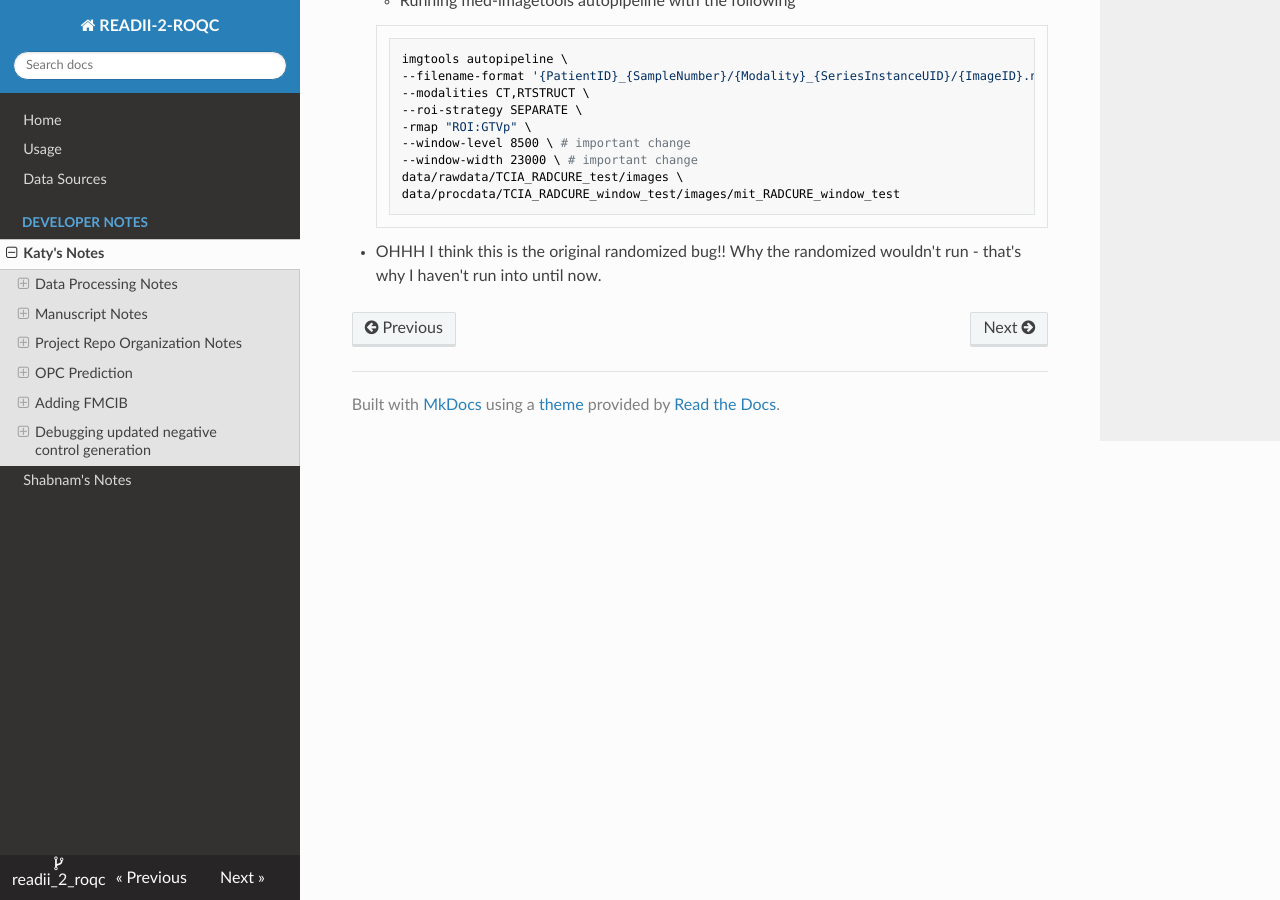
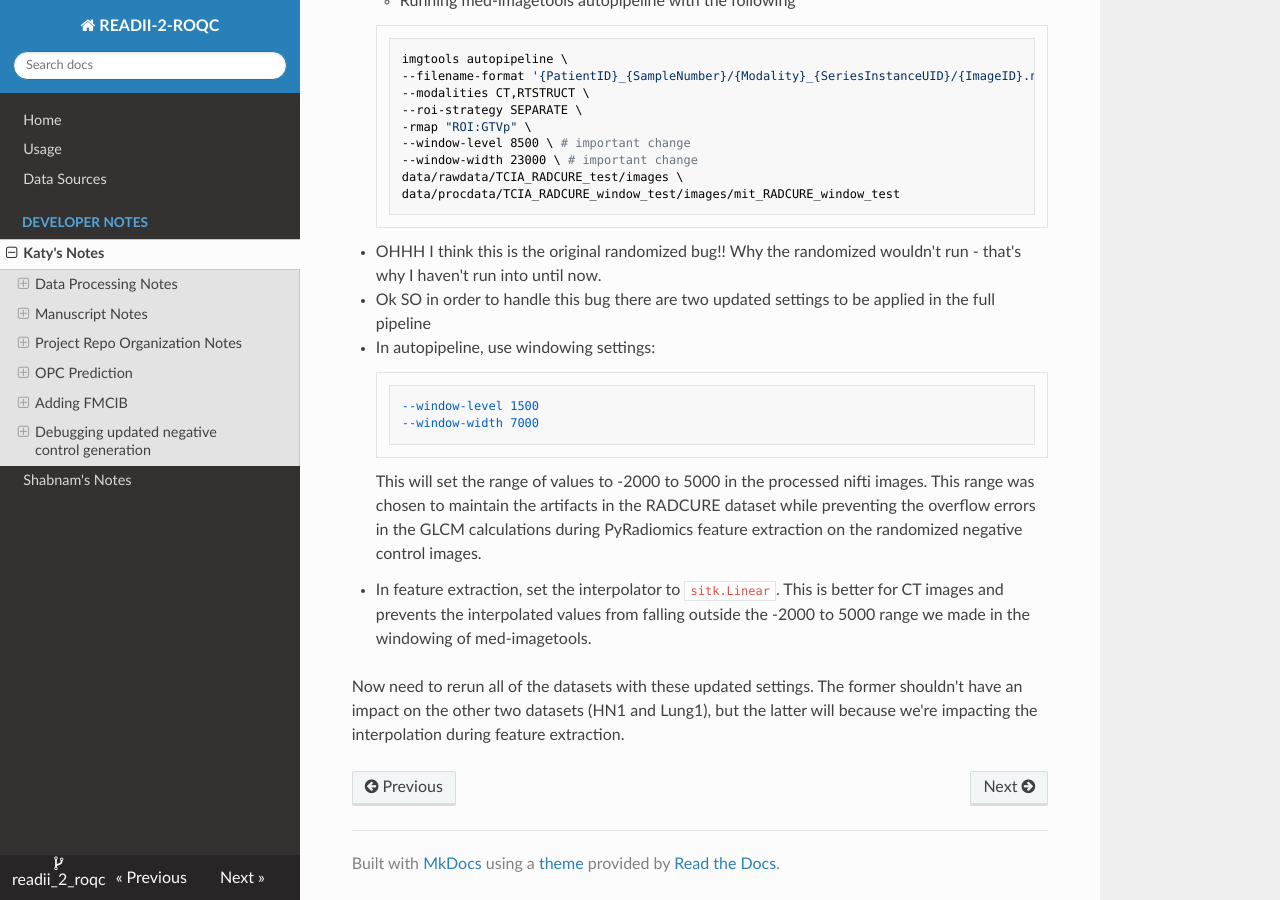
Before and after one commit to bhklab/readii_2_roqc, an MkDocs documentation site: the page built from docs/devnotes/katy_notes.md, in a window 1280 px wide and 900 px high, scrolled down 10495 px. Built offline with MkDocs 1.6.1, drawn with Linux system fonts in a browser that asks for light colours; nearby versions of some CDN libraries.

Commit message:
docs: planned updates to pipeline to fix RADCURE

````diff
--- a/docs/devnotes/katy_notes.md
+++ b/docs/devnotes/katy_notes.md
@@ -431,3 +431,16 @@ dev_binary_prediction.ipynb
     ```
 
 * OHHH I think this is the original randomized bug!! Why the randomized wouldn't run - that's why I haven't run into until now.
+
+* Ok SO in order to handle this bug there are two updated settings to be applied in the full pipeline
+
+1. In autopipeline, use windowing settings:
+    ```
+    --window-level 1500
+    --window-width 7000
+    ```
+    This will set the range of values to -2000 to 5000 in the processed nifti images. This range was chosen to maintain the artifacts in the RADCURE dataset while preventing the overflow errors in the GLCM calculations during PyRadiomics feature extraction on the randomized negative control images.
+
+2. In feature extraction, set the interpolator to `sitk.Linear`. This is better for CT images and prevents the interpolated values from falling outside the -2000 to 5000 range we made in the windowing of med-imagetools.
+
+Now need to rerun all of the datasets with these updated settings. The former shouldn't have an impact on the other two datasets (HN1 and Lung1), but the latter will because we're impacting the interpolation during feature extraction.
````
